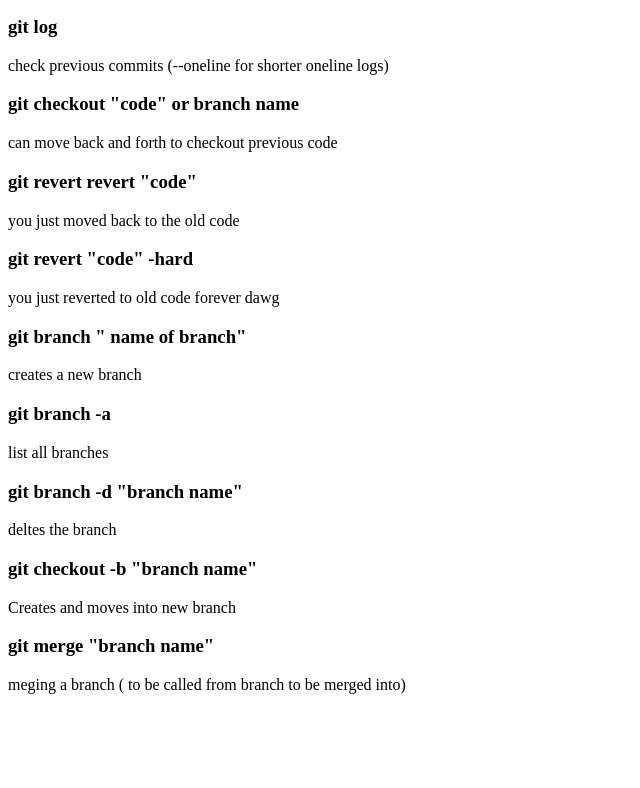
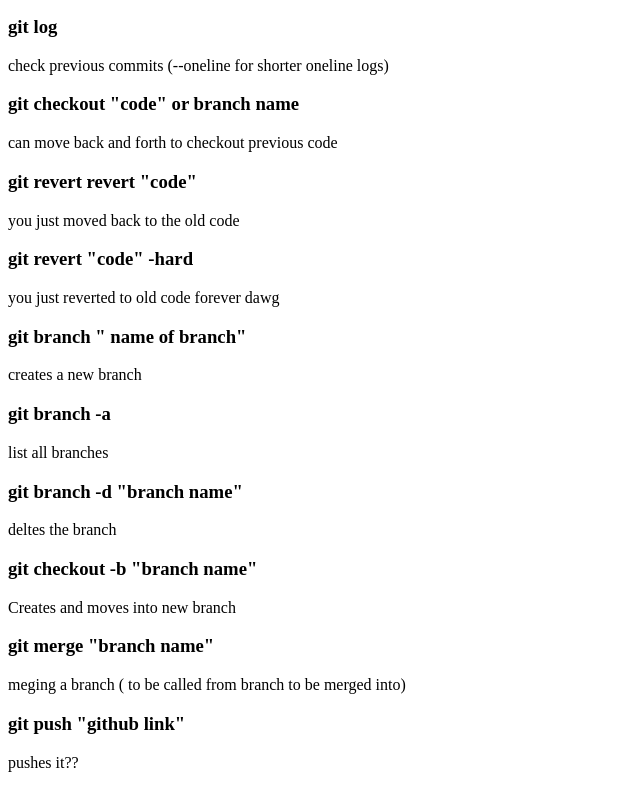
Before and after one commit to akishtp/Learning-Git, a plain HTML site: page index.html in a window 1280 px wide. Shown: the part 333-1121 px from the top of the page, without its empty margins (0-640 px from the left). Before the commit the page ends 1043 px from the top, so only its background shows below. Drawn offline with Linux system fonts and the light colour scheme.

Commit message:
added push header

```diff
--- a/index.html
+++ b/index.html
@@ -33,5 +33,7 @@
     <p>Creates and moves into new branch</p>
     <h3>git merge "branch name"</h3>
     <p>meging a branch ( to be called from branch to be merged into)</p>
+    <h3>git push "github link"</h3>
+    <p>pushes it??</p>
 </body>
 </html>
```
